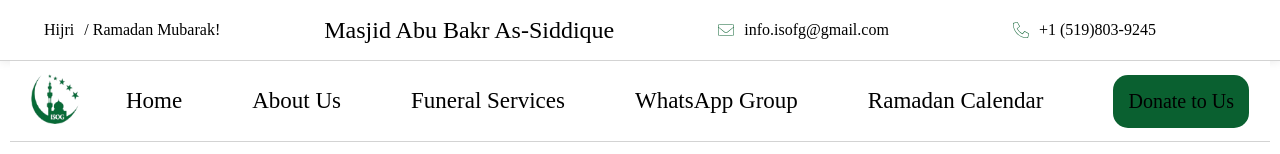
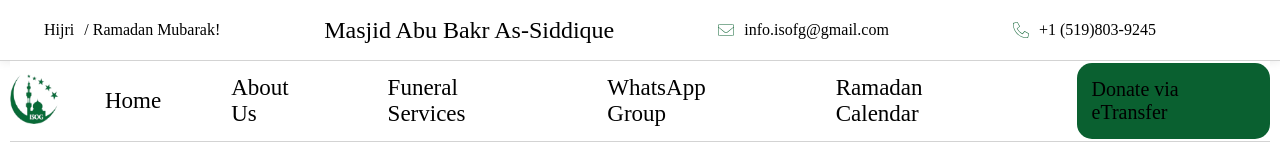
Before and after one commit to Abdull118/ISOG-Website, a React (Create React App) app: page / in a window 1280 px wide. Shown: the top 154 px of the page. Built offline with nearby package versions, Linux system fonts and the light colour scheme; no server answers.

Commit message:
updated donate button

```diff
--- a/src/components/NavBar/NavBar.jsx
+++ b/src/components/NavBar/NavBar.jsx
@@ -150,7 +150,7 @@
                 <li><a href='https://chat.whatsapp.com/KyThZmCSyLcFmmhovbx9bk' target='_blank'>WhatsApp Group</a></li>
                 <li><a href="https://drive.google.com/uc?export=download&id=1w7NR5r94XUyyUaRK56VXAznPxWV9HjJI" download="ramadanCalendar.pdf">
                         Ramadan Calendar</a></li>
-                <li className='donateBtn'><a href='mailto:Donations.isofg@gmail.com'>Donate to Us</a></li>
+                <li className='donateBtn'><a href='mailto:Donations.isofg@gmail.com'>Donate via eTransfer</a></li>
             </ul>
             </div>
                 :
@@ -193,7 +193,7 @@
                         <li><a href='https://chat.whatsapp.com/KyThZmCSyLcFmmhovbx9bk' target='_blank'>WhatsApp Group</a></li>
                         <li><a href="https://drive.google.com/uc?export=download&id=1w7NR5r94XUyyUaRK56VXAznPxWV9HjJI" download="ramadanCalendar.pdf">
                         Ramadan Calendar</a></li>
-                        <li className='donateBtn'><a href='mailto:Donations.isofg@gmail.com'>Donate to Us</a></li>
+                        <li className='donateBtn'><a href='mailto:Donations.isofg@gmail.com'>Donate via eTransfer</a></li>
                     </ul>
 
                 </div>
```
